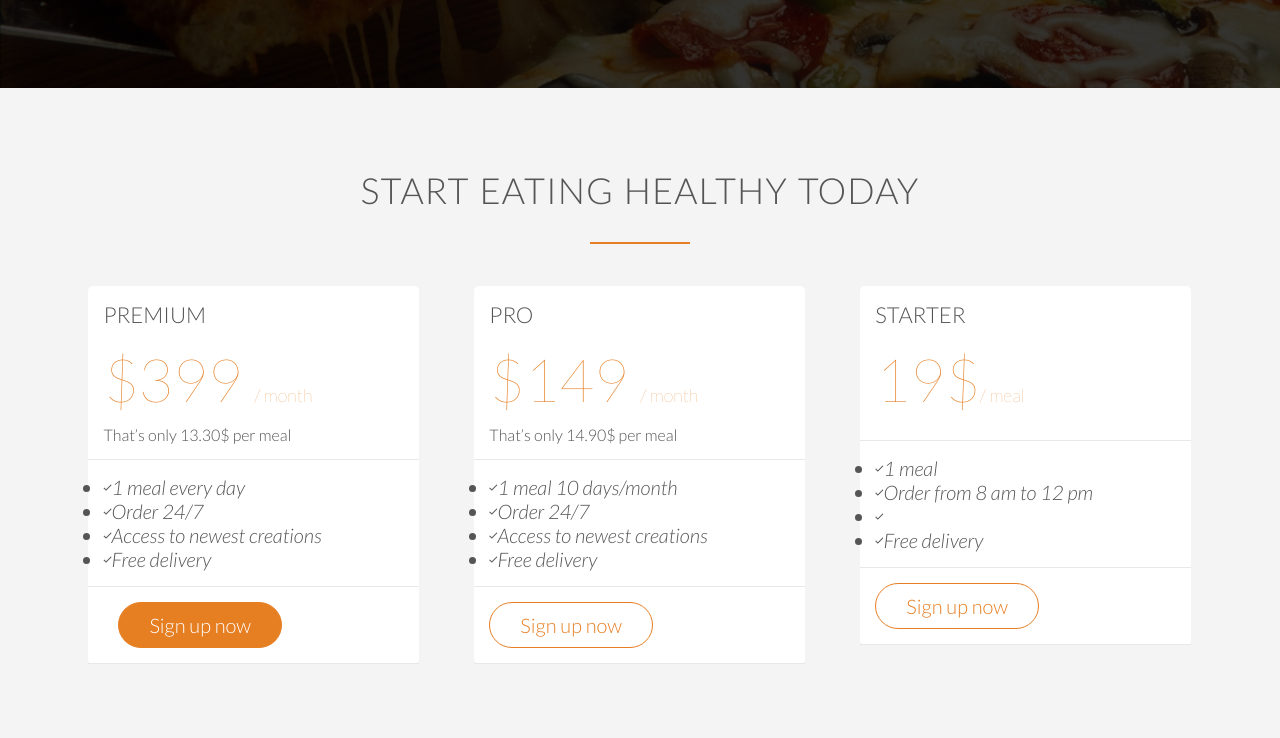
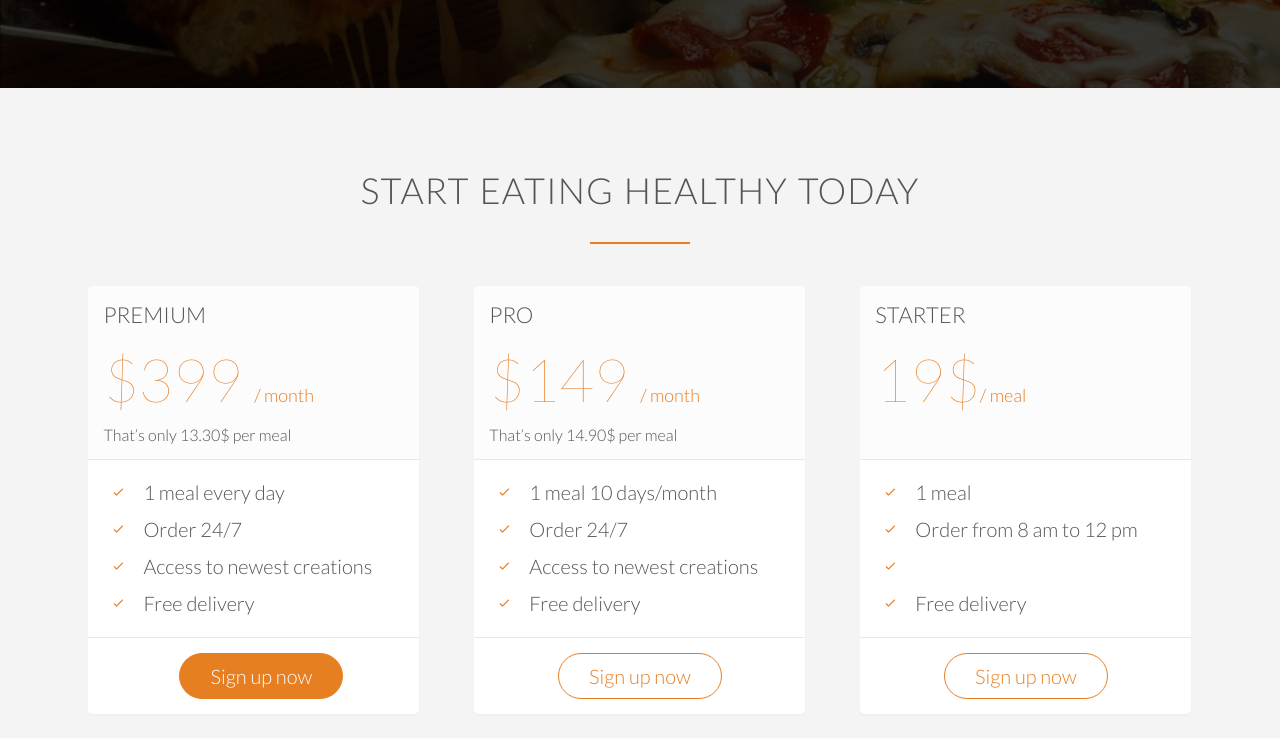
Before and after one commit to Pantelemona/Omnifood-course, a plain HTML site: page index.html in a window 1280 px wide. Shown: the part 3793-4531 px from the top of the page. Drawn offline with Linux system fonts and the light colour scheme; files whose address does not match are found by name.

Commit message:
sing up section completed

```diff
--- a/index.html
+++ b/index.html
@@ -249,10 +249,10 @@
 </div>
 <div>
 <ul>
-    <li><i class="ion-ios-checkmark-empty">1 meal every day</i></li>
-    <li><i class="ion-ios-checkmark-empty">Order 24/7</i></li>
-    <li><i class="ion-ios-checkmark-empty">Access to newest creations</i></li>
-    <li><i class="ion-ios-checkmark-empty">Free delivery</i></li>
+    <li><i class="ion-ios-checkmark-empty icon-small"></i>1 meal every day</li>
+    <li><i class="ion-ios-checkmark-empty icon-small"></i>Order 24/7</li>
+    <li><i class="ion-ios-checkmark-empty icon-small"></i>Access to newest creations</li>
+    <li><i class="ion-ios-checkmark-empty icon-small"></i>Free delivery</li>
 </ul>
 </div>
 <div>
@@ -269,10 +269,10 @@
     </div>
     <div>
     <ul>
-        <li><i class="ion-ios-checkmark-empty">1 meal 10 days/month</i></li>
-        <li><i class="ion-ios-checkmark-empty">Order 24/7</i></li>
-        <li><i class="ion-ios-checkmark-empty">Access to newest creations</i></li>
-        <li><i class="ion-ios-checkmark-empty">Free delivery</i></li>
+        <li><i class="ion-ios-checkmark-empty icon-small"></i>1 meal 10 days/month</li>
+        <li><i class="ion-ios-checkmark-empty icon-small"></i>Order 24/7</li>
+        <li><i class="ion-ios-checkmark-empty icon-small"></i>Access to newest creations</li>
+        <li><i class="ion-ios-checkmark-empty icon-small"></i>Free delivery</li>
     </ul>
 </div>
 <div>
@@ -285,14 +285,14 @@
     <div>
     <h3>Starter</h3>
     <p class="plan-price">19$<span>/ meal</span></p>
-    <p class="plan-price-meal"></p>
+    <p class="plan-price-meal">&nbsp;</p>
     </div>
     <div>
     <ul>
-        <li><i class="ion-ios-checkmark-empty">1 meal</i></li>
-        <li><i class="ion-ios-checkmark-empty">Order from 8 am to 12 pm</i></li>
-        <li><i class="ion-ios-checkmark-empty"></i></li>
-        <li><i class="ion-ios-checkmark-empty">Free delivery</i></li>
+        <li><i class="ion-ios-checkmark-empty icon-small"></i>1 meal</li>
+        <li><i class="ion-ios-checkmark-empty icon-small"></i>Order from 8 am to 12 pm</li>
+        <li><i class="ion-ios-checkmark-empty icon-small"></i></li>
+        <li><i class="ion-ios-checkmark-empty icon-small"></i>Free delivery</li>
     </ul>
 </div>
 <div>
@@ -310,10 +310,4 @@
 
 <!-------
 
-
-Plan 3:
-
-
-
-Free delivery
 -->
--- a/resources/css/style.css
+++ b/resources/css/style.css
@@ -99,12 +99,13 @@ margin-bottom: 10px;
 .icon-small {
     display: inline-block;
     width: 30px;
+    text-align: center;
     color: #e67e22;
-    text-align: center;
     font-size: 120%;
     margin-right: 10px;
 
     /*secrets to align text and icons*/
+
     line-height: 120%;
     vertical-align: middle;
     margin-top: -5px;
@@ -392,11 +393,22 @@ cite img {
     border-radius: 5px;
     width: 90%;
     margin-left: 5%;
+    box-shadow: 0 2px 2px #efefef;
 }
 
 .plan-box div {
     padding: 15px;
     border-bottom: 1px solid #e8e8e8;
+}
+.plan-box div:first-child {
+background-color: #fcfcfc;
+border-top-left-radius: 5px;
+border-top-right-radius: 5px;
+}
+
+.plan-box div:last-child {
+    text-align: center;
+    border: 0;
 }
 
 .plan-price {
@@ -407,9 +419,17 @@ cite img {
 }
  .plan-price span {
      font-size: 30%;
-     font font-weight: 300;
+     font-weight: 300;
  }
 
 .plan-price-meal {
 font-size: 80%;
 }
+
+.plan-box ul {
+    list-style: none;
+}
+
+.plan-box ul li {
+    padding: 5px 0;
+}
```
